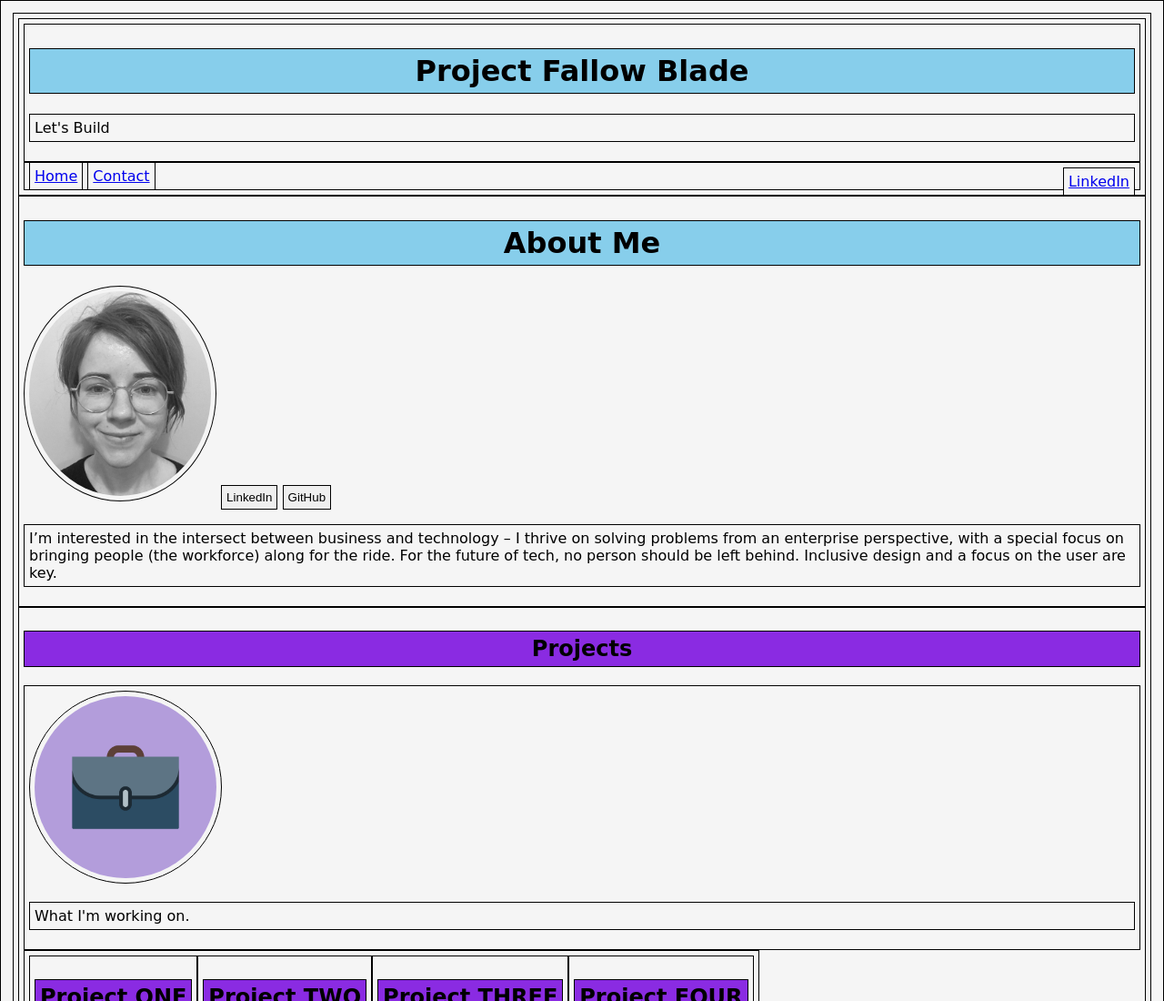
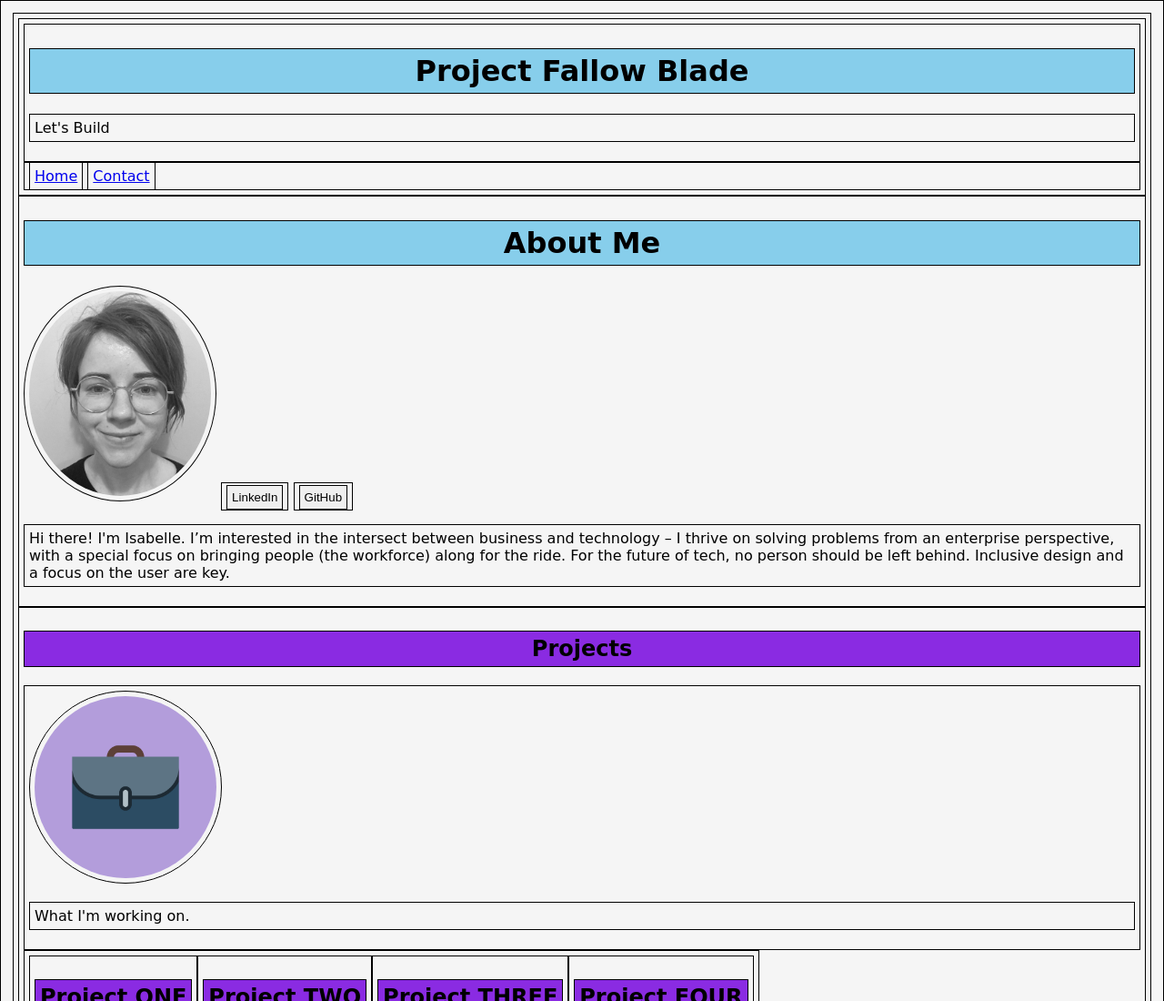
Before and after one commit to jomarieminney/FallowBlade.github.io, a plain HTML site: page index.html in a window 1280 px wide. Shown: the top 1100 px of the page at 91% size. Drawn offline with Linux system fonts and the light colour scheme.

Commit message:
Update index.html

```diff
--- a/index.html
+++ b/index.html
@@ -27,16 +27,17 @@
             <div class="topnav">
                 <a href="index.html">Home</a>
                 <a href="contact.html">Contact</a>
-                <a href="#" style="float:right">LinkedIn</a>
               </div>
 
         </header>
         <div>
             <h1>About Me</h1>
             <img src="images/isabelle-photo1.jpg" id = "imagehome" alt="Personal Picture.">
-            <button onclick="window.location.href = //www.ecu.edu.au/centres/international-office/contact">LinkedIn</button>
-            <button onclick="">GitHub</button>
-            <p>I’m interested in the intersect between business and technology – I thrive on solving problems from an enterprise perspective, with a special focus on bringing people (the workforce) along for the ride. For the future of tech, no person should be left behind.
+            <a href='https://www.ecu.edu.au/centres/international-office/contact/'><button>LinkedIn</button></a>
+            <a href='https://fallowblade.github.io/'><button>GitHub</button></a>
+            <!-- <a button onclick="window.location.href = //www.ecu.edu.au/centres/international-office/contact">LinkedIn</button> -->
+            <p>Hi there! I'm Isabelle.
+                I’m interested in the intersect between business and technology – I thrive on solving problems from an enterprise perspective, with a special focus on bringing people (the workforce) along for the ride. For the future of tech, no person should be left behind.
                 Inclusive design and a focus on the user are key. </p>
         </div>
 
```
